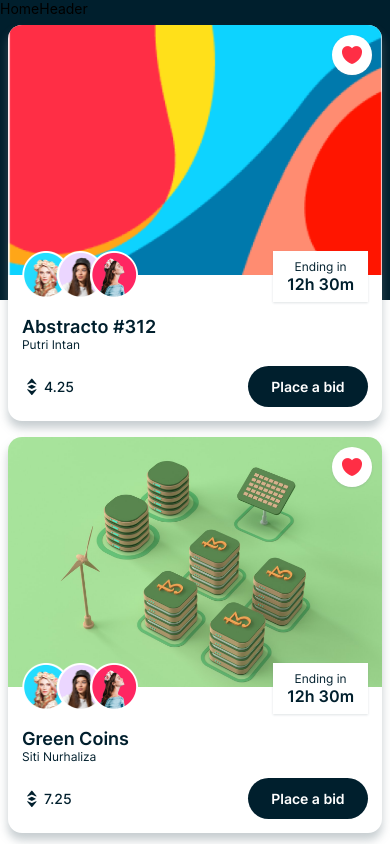
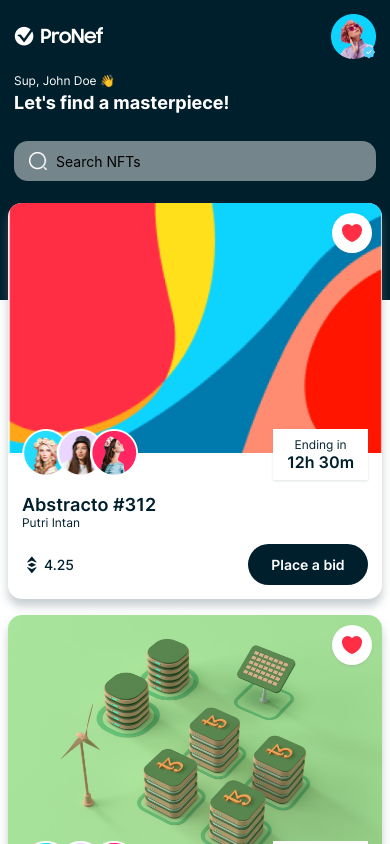
Before and after one commit to bipinrai054/nft_marketplace, a React Native app: screen /Home in a window 390 px wide. Shown: the top 844 px of the page. Built offline with nearby package versions, Linux system fonts and the light colour scheme.

Commit message:
home header component done

```diff
--- a/components/FocusedStatusBar.js
+++ b/components/FocusedStatusBar.js
@@ -6,7 +6,7 @@
 const FocusedStatusBar = (props) => {
   const isFocused = useIsFocused();
 
-  return isFocused ? <StatusBar animated={true} {...props} /> : null;
+  return isFocused ? <StatusBar barStyle={'dark-content'} animated={true} {...props} /> : null;
 };
 
 export default FocusedStatusBar;
--- a/components/HomeHeader.js
+++ b/components/HomeHeader.js
@@ -1,10 +1,87 @@
-import { View, Text } from 'react-native'
-import React from 'react'
+import { View, Text, Image, TextInput } from 'react-native'
 
-const HomeHeader = () => {
+import {COLORS,SIZES,SHADOWS,assets, FONTS} from '../constants'
+
+const HomeHeader = ({onSearch}) => {
   return (
-    <View>
-      <Text>HomeHeader</Text>
+    <View style={{
+      backgroundColor: COLORS.primary,
+      padding: SIZES.font,
+    }} >
+      <View
+        style={{
+          flexDirection: 'row',
+          justifyContent: 'space-between',
+          alignItems: 'center',
+        }}
+      >
+        <Image
+          source={assets.logo}
+          resizeMode='contain'
+          style={{
+            width:90,
+            height:25
+          }}
+        />
+        <View
+          style={{ width: 45, height:45 }}
+        >
+          <Image
+            source={assets.person01}
+            resizeMode='contain'
+            style={{
+              width: '100%',
+              height: '100%'
+            }}
+          />
+          <Image
+            source={assets.badge}
+            resizeMode='contain'
+            style={{
+              position: 'absolute',
+              width:15,
+              height:15,
+              bottom:0,
+              right:0
+            }}
+          />
+        </View>
+      </View>
+      <View style={{marginVertical: SIZES.font}}>
+            <Text style={{ fontFamily: FONTS.regular, fontSize: SIZES.small, color: COLORS.white }} >
+              Sup, John Doe 👋
+            </Text>
+            <Text style={{ fontFamily: FONTS.bold, fontSize: SIZES.large, color: COLORS.white, marginTop: SIZES.base / 2 }} >
+              Let's find a masterpiece!
+            </Text>
+      </View>
+      <View style={{ marginTop: SIZES.font }} >
+            <View style={{
+              width: '100%',
+              borderRadius: SIZES.font,
+              backgroundColor: COLORS.gray,
+              flexDirection: 'row',
+              alignItems: 'center',
+              paddingHorizontal: SIZES.font,
+              paddingVertical: SIZES.small - 2
+             }} >
+              <Image
+                source={assets.search}
+                resizeMode='contain'
+                style={{
+                  width:20,
+                  height:20,
+                  marginRight: SIZES.base
+                }}
+              />
+              <TextInput
+                placeholder='Search NFTs'
+                style={{ flex:1 }}
+                onChange={()=>{}}
+               />
+            </View>
+      </View>
+
     </View>
   )
 }
```
